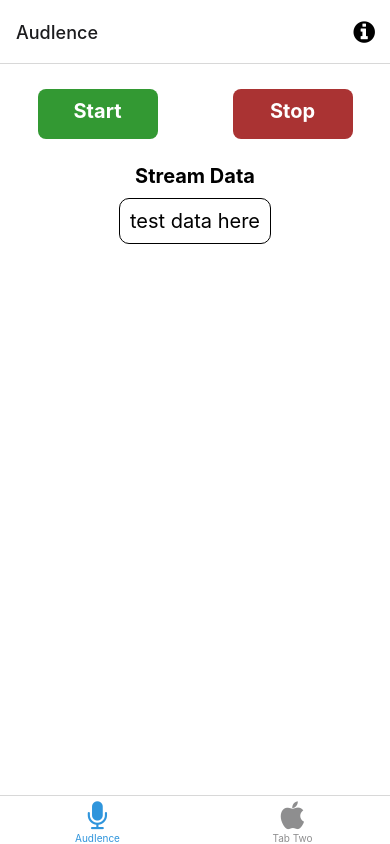
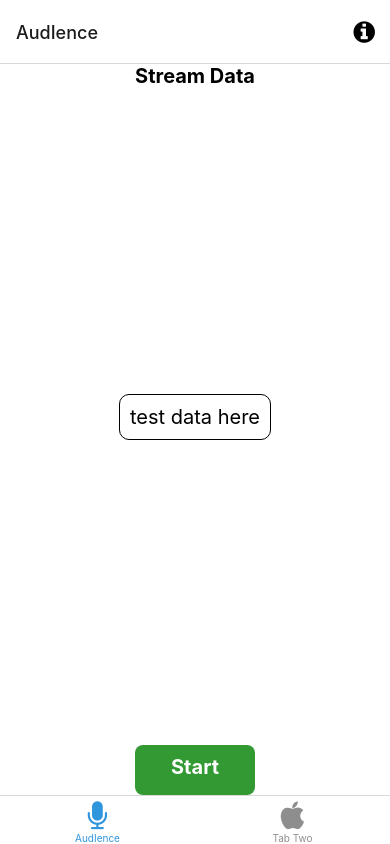
Before and after one commit to niembro64/audience, a React Native app: screen /TabOne in a window 390 px wide. Built offline with nearby package versions, Linux system fonts and the light colour scheme; what expo-linking would draw is missing.

Commit message:
single button

```diff
--- a/screens/TabOneScreen.tsx
+++ b/screens/TabOneScreen.tsx
@@ -17,6 +17,7 @@ import { Buffer } from "buffer";
 export default function TabOneScreen({
   navigation,
 }: RootTabScreenProps<"TabOne">) {
+  const [isStreaming, setIsStreaming] = useState(false);
   const [hasPermissionsRecordAudio, setHasPermissionsRecordAudio] =
     useState(true);
   const [hasPermissinosExternalStorage, setHasPermissinosExternalStorage] =
@@ -166,6 +167,7 @@ export default function TabOneScreen({
   let bufferIndexMod = 30;
 
   const startListening = () => {
+    setIsStreaming(true);
     console.log("startListening");
     const options: Options = {
       sampleRate: 44100, // default 44100
@@ -200,13 +202,19 @@ export default function TabOneScreen({
   };
 
   const stopListening = () => {
+    setIsStreaming(false);
     console.log("stopListening");
     LiveAudioStream.stop();
   };
 
   return (
     <View style={styles.container}>
-      <View style={styles.button_parent}>
+      <Text style={styles.title}>Stream Data</Text>
+
+      <View style={styles.small_text_container}>
+        <Text style={styles.small_text}>{chunkState}</Text>
+      </View>
+      {!isStreaming && (
         <TouchableOpacity
           style={[styles.button, styles.button_green]}
           onPress={() => {
@@ -215,7 +223,8 @@ export default function TabOneScreen({
         >
           <Text style={styles.button_text}>Start</Text>
         </TouchableOpacity>
-
+      )}
+      {isStreaming && (
         <TouchableOpacity
           style={[styles.button, styles.button_red]}
           onPress={() => {
@@ -224,32 +233,7 @@ export default function TabOneScreen({
         >
           <Text style={styles.button_text}>Stop</Text>
         </TouchableOpacity>
-
-        {/* <Button
-          title="Start"
-          onPress={() => {
-            startListening();
-          }}
-          color="green"
-        />
-        <Button
-          title="Stop"
-          onPress={() => {
-            stopListening();
-          }}
-          color="red"
-        /> */}
-      </View>
-      <Text style={styles.title}>Stream Data</Text>
-      {/* <View
-        style={styles.separator}
-        lightColor="#eee"
-        darkColor="rgba(255,255,255,0.1)"
-      /> */}
-      <View style={styles.small_text_container}>
-        <Text style={styles.small_text}>{chunkState}</Text>
-      </View>
-      {/* <EditScreenInfo path="/screens/TabOneScreen.tsx" /> */}
+      )}
     </View>
   );
 }
@@ -259,7 +243,7 @@ const styles = StyleSheet.create({
     flex: 1,
     flexDirection: "column",
     alignItems: "center",
-    justifyContent: "flex-start",
+    justifyContent: "space-between",
   },
   title: {
     fontSize: 20,
```
